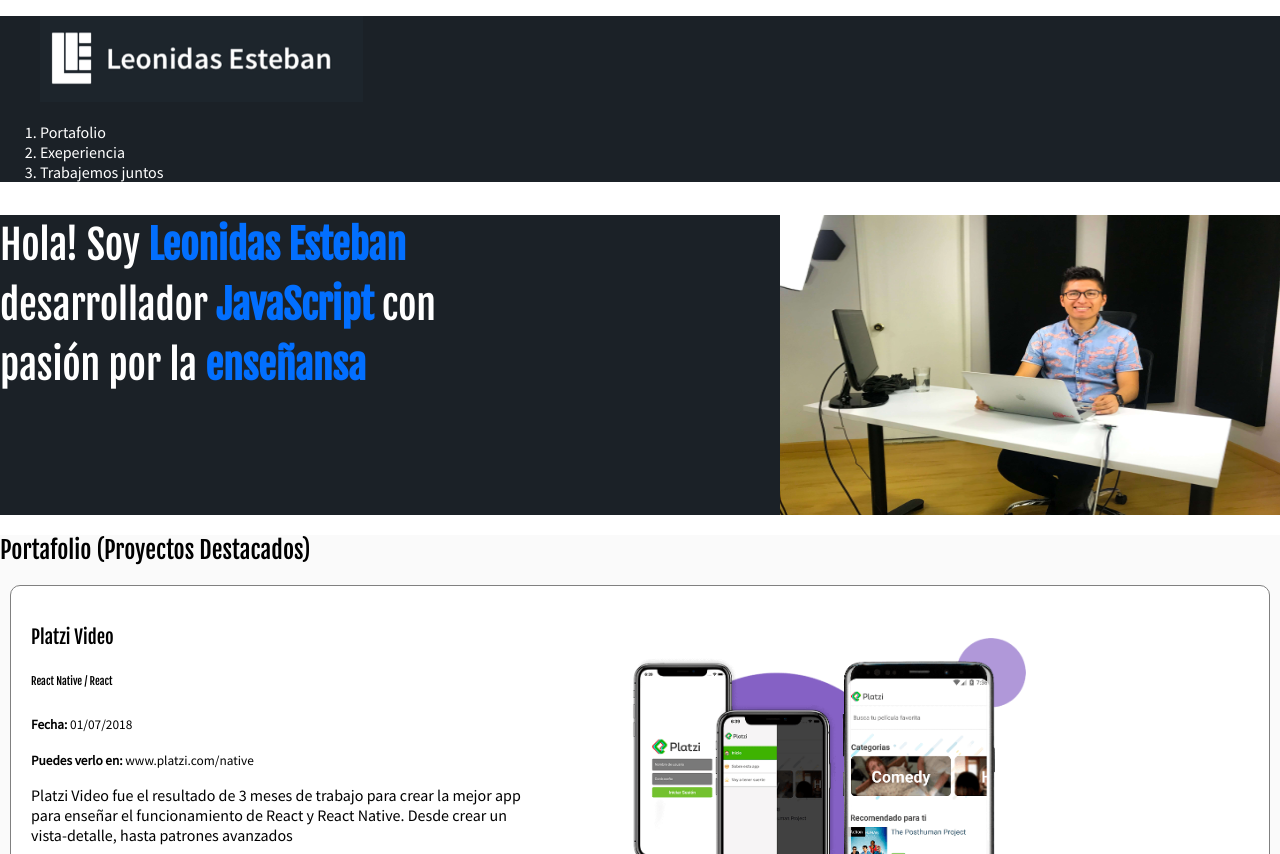
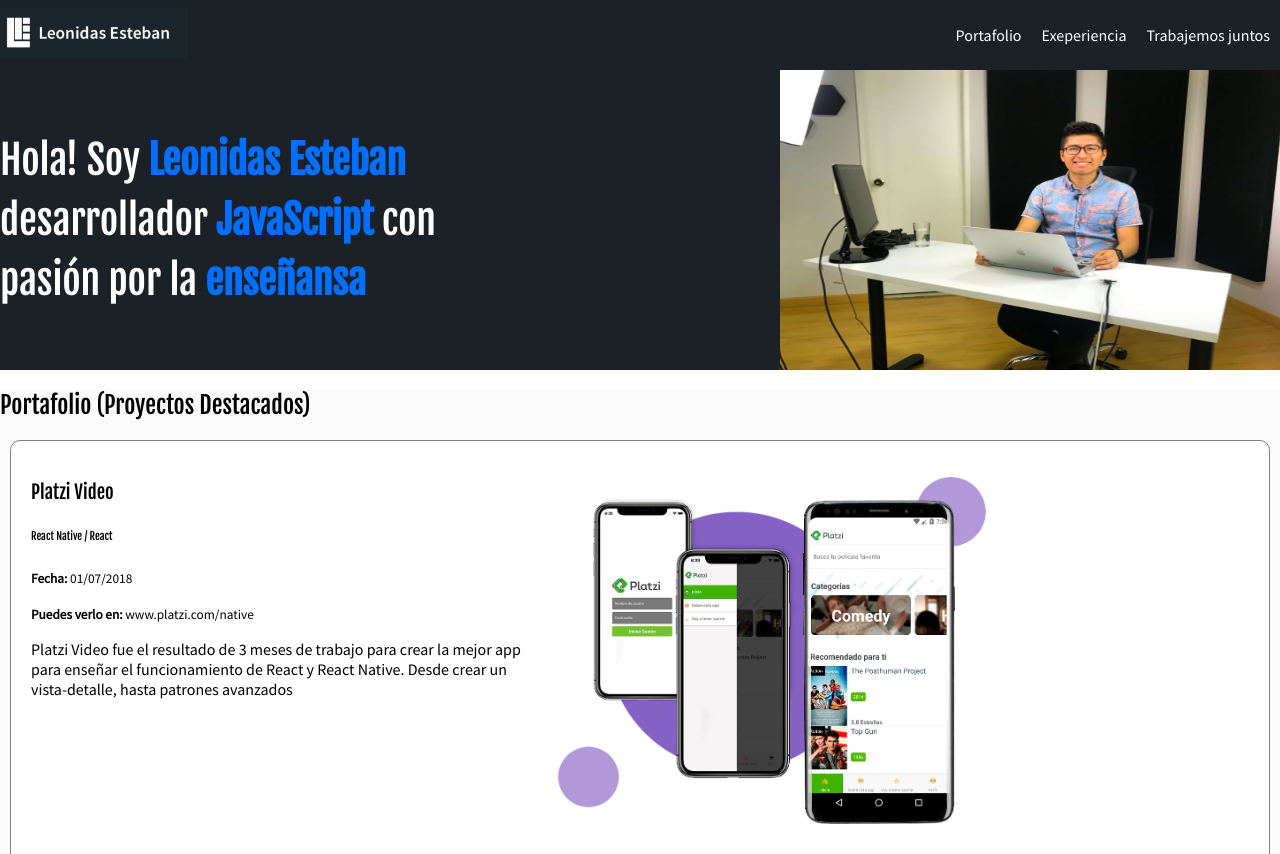
Before and after one commit to montesillo/Curso-de-Desarrollo-Web-Online, a plain HTML site: page index.html in a window 1280 px wide. Shown: the top 854 px of the page. Drawn offline with Linux system fonts and the light colour scheme.

Commit message:
Alineados

```diff
--- a/css/estilos.css
+++ b/css/estilos.css
@@ -14,7 +14,7 @@ h1{
 	line-height: 1.5;
 	letter-spacing: -.2px;
 	color: white;
-	margin: top right bottom left;
+	margin: 0;
 }
 h1 strong{
 	color: #026fff;
@@ -26,6 +26,8 @@ h1 strong{
 	background-size: 500px 300px;
 	background-repeat: no-repeat;
 	background-position-x: right;
+	display: flex;
+	align-items: center;
 }
 .portfolio{
 	background: #fafafa;
@@ -57,8 +59,50 @@ h1 strong{
 .header{
 	background-color: #1b2127;
 	color: white;
+	display: flex;
+	justify-content: space-between;
+	height: 70px;
+	align-items: center;
+
+}
+ol, ul{
+	margin: 0;
+	padding: 0;
+	list-style: none;
+}
+figure{
+	margin: 0;
 }
 .header a{
 	color: white;
 	text-decoration: none;
 }
+.menu{
+	height: inherit;
+}
+.header ol{
+	display: flex;
+	height: inherit;
+}
+.header ol li{
+	height: inherit;
+}
+.header a{
+	display: flex;
+	align-items: center;
+	height: inherit;
+	padding: 0 10px;
+}
+.footer{
+	color: white;
+	background-color: #1b2127;
+	display: flex;
+	align-items: center;
+	justify-content: space-between;
+}
+.footer img{
+	vertical-align: middle;
+}
+.footer a{
+	color: white;
+}
--- a/index.html
+++ b/index.html
@@ -9,9 +9,8 @@
 </head>
 <body>
 	<header class="header">
-		<div>
 			<figure class="logo">
-				<img src="img/logo.webp" alt="Logo de http://leonidasesteban.com">
+				<img src="img/logo.webp" height="50" alt="Logo de http://leonidasesteban.com">
 			</figure>
 			<nav class="menu">
 				<ol>
@@ -26,7 +25,6 @@
 					</li>
 				</ol>
 			</nav>
-		</div>
 	</header>
 	<section class="hero">
 		<h1>
@@ -85,6 +83,13 @@
 			<input type="submit" value="Enviar" name="">
 		</form>
 	</section>
-	<footer class="footer">footer</footer>
+	<footer class="footer">
+		<div>
+			<p>Curso de Desarrollo web online 2018 <img src="img/platzi.png" width="80px" alt="platzi"></p>
+		</div>
+		<div>
+			Designed with <\3 by  <a href="">@thespianartist</a>
+		</div>
+	</footer>
 </body>
 </html>
```
Also changed, not shown: Notas/Notas del curso.txt, img/platzi.png (added).
